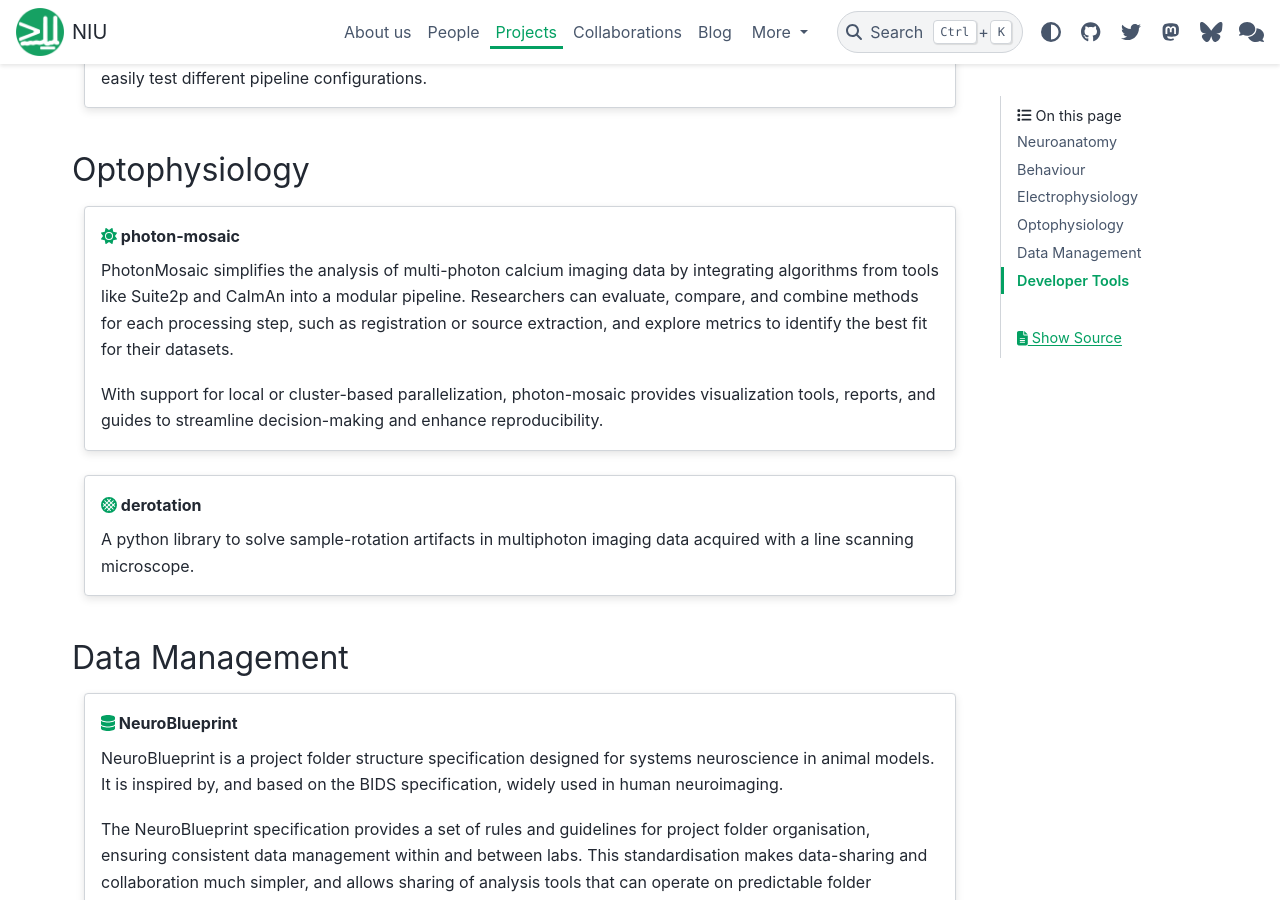
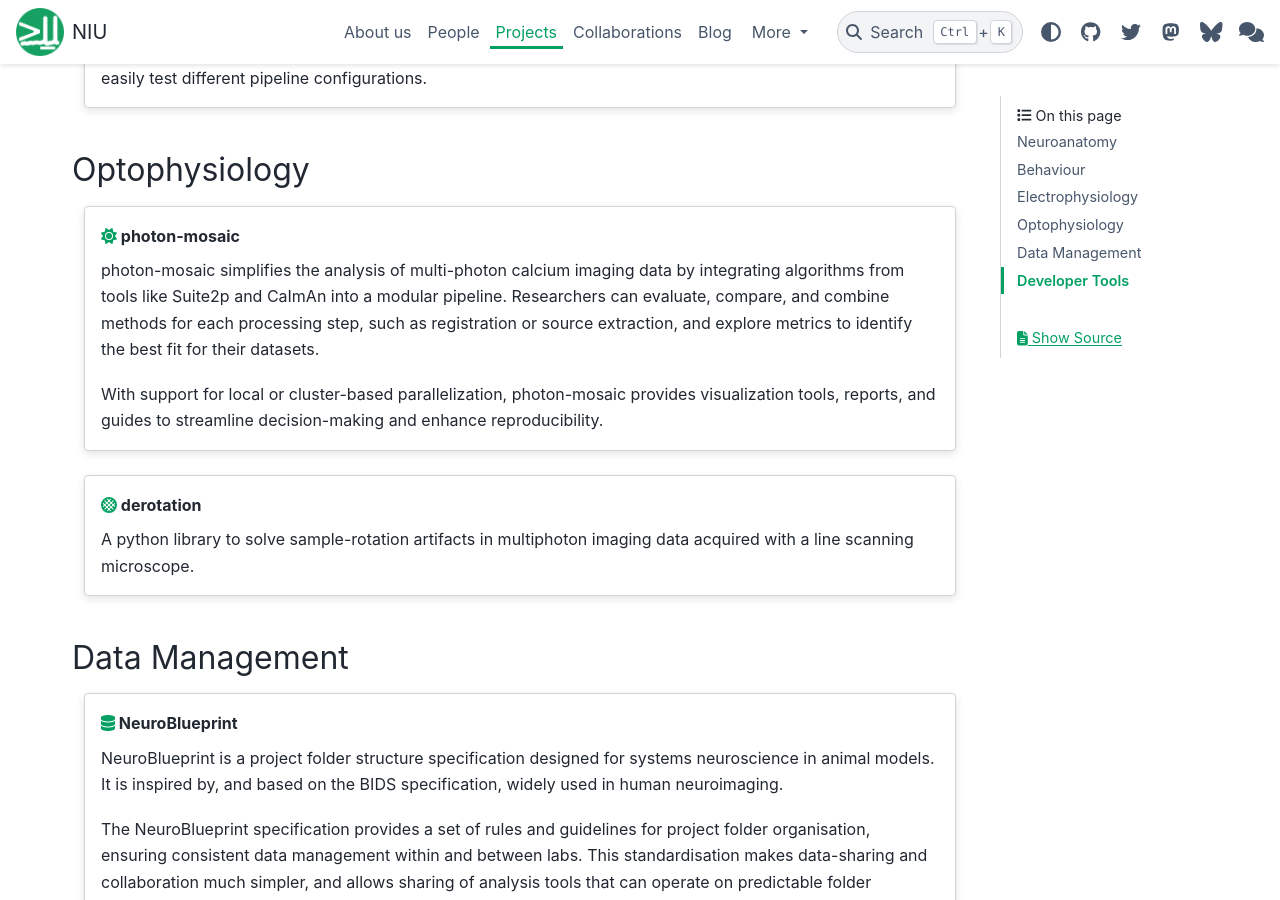
Before and after one commit to neuroinformatics-unit/neuroinformatics-unit.github.io, a Sphinx documentation site: the page built from docs/source/projects.md, in a window 1280 px wide and 900 px high, scrolled down 1180 px. Built offline with Sphinx 7.4.7 and the PyData theme 0.15.4, drawn with Linux system fonts in a browser that asks for light colours.

Commit message:
Update docs/source/projects.md

```diff
--- a/docs/source/projects.md
+++ b/docs/source/projects.md
@@ -57,7 +57,7 @@ test different pipeline configurations.
 ::::{grid} 1 1 1 1
 :::{grid-item-card} {fas}`sun;sd-text-primary` photon-mosaic
 :link: https://github.com/neuroinformatics-unit/photon-mosaic
-PhotonMosaic simplifies the analysis of multi-photon calcium imaging data by integrating algorithms from tools like Suite2p and CaImAn into a modular pipeline. Researchers can evaluate, compare, and combine methods for each processing step, such as registration or source extraction, and explore metrics to identify the best fit for their datasets.
+photon-mosaic simplifies the analysis of multi-photon calcium imaging data by integrating algorithms from tools like Suite2p and CaImAn into a modular pipeline. Researchers can evaluate, compare, and combine methods for each processing step, such as registration or source extraction, and explore metrics to identify the best fit for their datasets.
 
 With support for local or cluster-based parallelization, photon-mosaic provides visualization tools, reports, and guides to streamline decision-making and enhance reproducibility.
 :::
```
